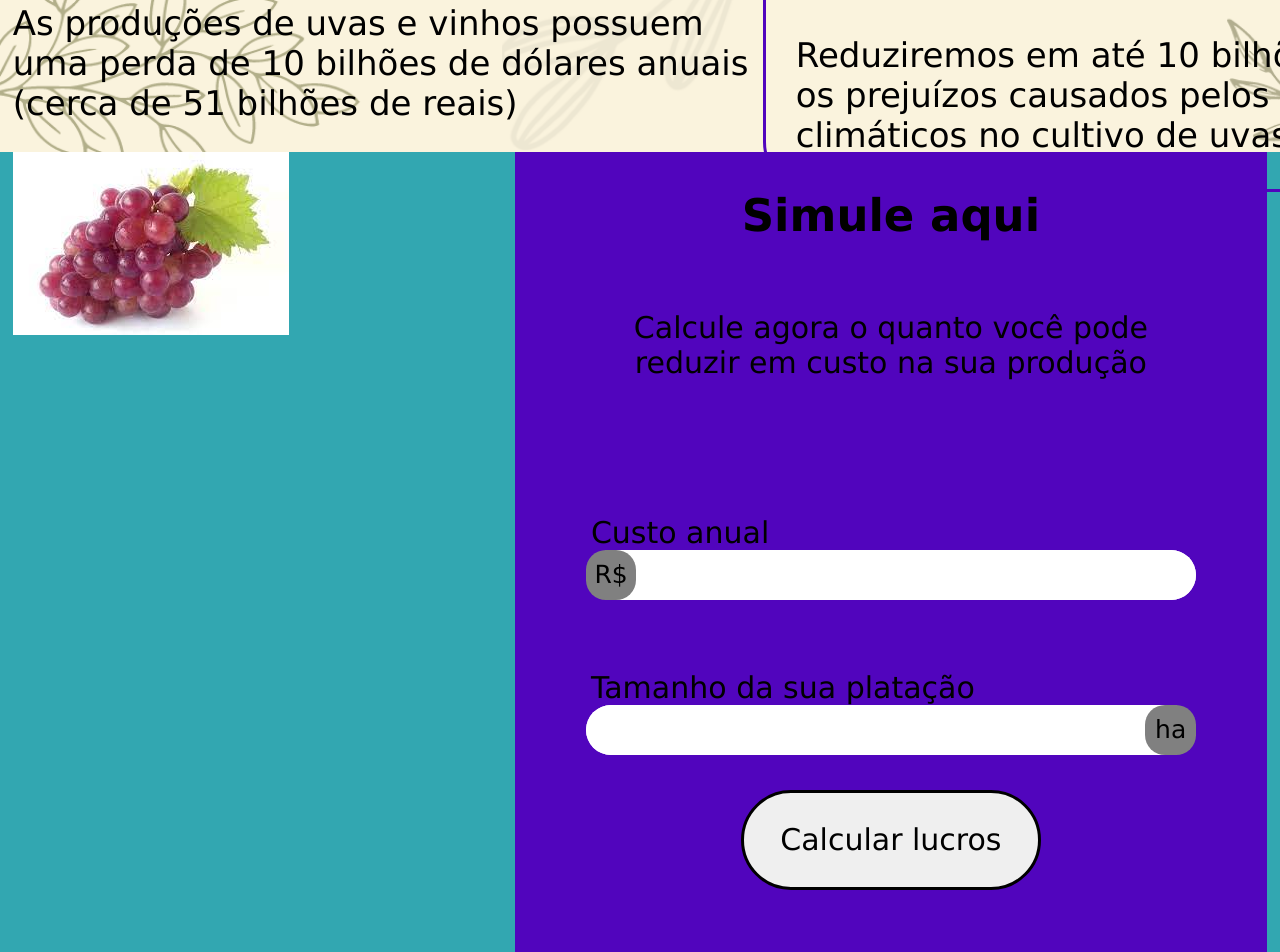
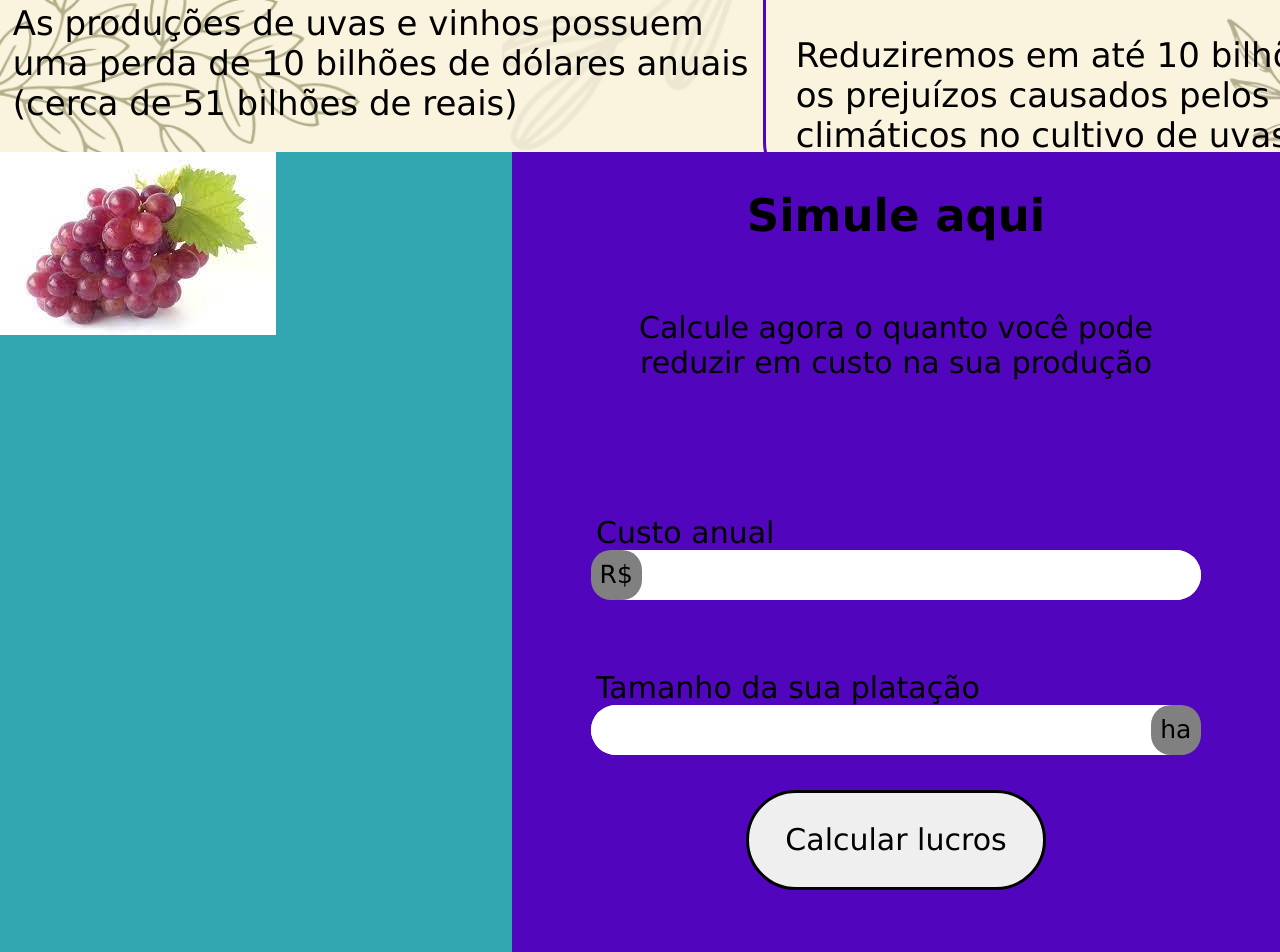
Before and after one commit to JuliaOJustino/vinTech_web, a plain HTML site: page html/vintec.html in a window 1280 px wide. Shown: the part 1510-2462 px from the top of the page. Drawn offline with Linux system fonts and the light colour scheme; a web font is replaced by a local one.

Commit message:
Otimizando codigo

```diff
--- a/css/style_vintech.css
+++ b/css/style_vintech.css
@@ -162,7 +162,7 @@ li{
 .simule .container{
     justify-content: space-between;
     height: 100%;
-    width: 98%;
+    width: 100%;
 }
 
 .simule .txt_simule{
@@ -174,17 +174,14 @@ li{
     display: flex;
     flex-direction: column;
     align-items: center;
+    text-align: center;
+    font-size: 30px;
 }
 
 .simule .txt_simule h1{
     text-align: right;
     margin-right: 60px;
     font-size: 80px;
-}
-
-.simule .txt_simule{
-    text-align: center;
-    font-size: 30px;
 }
 
 .simule p{
@@ -257,7 +254,6 @@ li{
 .feito_voce .texto span{
     font-size: 30px;
 }
-
 
 .feito_voce .Ncards{
     width: 100%;
```
